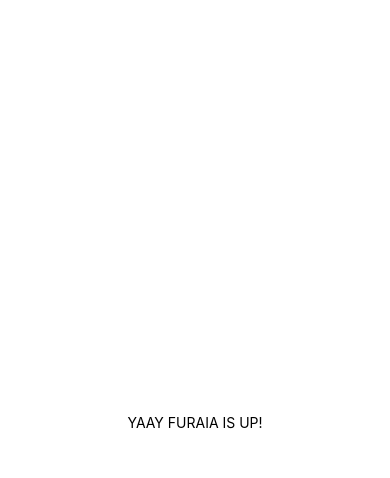
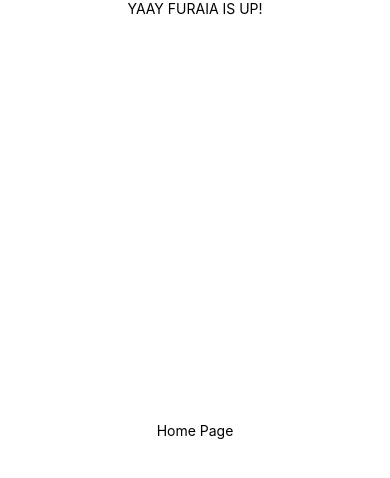
Before and after one commit to mwendwa99/furaia, a React Native app: screen / in a window 390 px wide. Shown: the top 478 px of the page. Built offline with nearby package versions, Linux system fonts and the light colour scheme.

Commit message:
add Home screen

```diff
--- a/App.js
+++ b/App.js
@@ -1,10 +1,13 @@
 import { StatusBar } from "expo-status-bar";
 import { StyleSheet, Text, View } from "react-native";
+
+import Home from "./src/screens/Home";
 
 export default function App() {
   return (
     <View style={styles.container}>
       <Text>YAAY FURAIA IS UP!</Text>
+      <Home />
       <StatusBar style="auto" />
     </View>
   );
--- /dev/null
+++ b/src/screens/Home.js
@@ -0,0 +1,21 @@
+import React from "react";
+import { View, Text, StyleSheet } from "react-native";
+
+const Home = () => {
+  return (
+    <View style={styles.container}>
+      <Text>Home Page</Text>
+    </View>
+  );
+};
+
+const styles = StyleSheet.create({
+  container: {
+    backgroundColor: "#fff",
+    alignItems: "center",
+    justifyContent: "center",
+    flex: 1,
+  },
+});
+
+export default Home;
```
